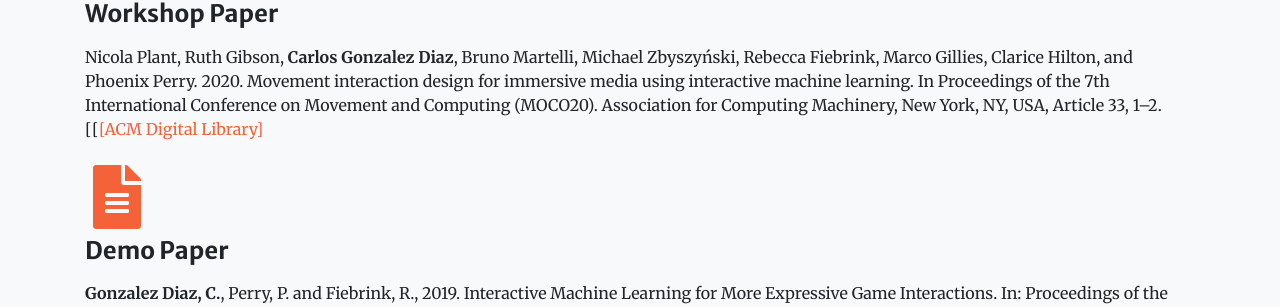
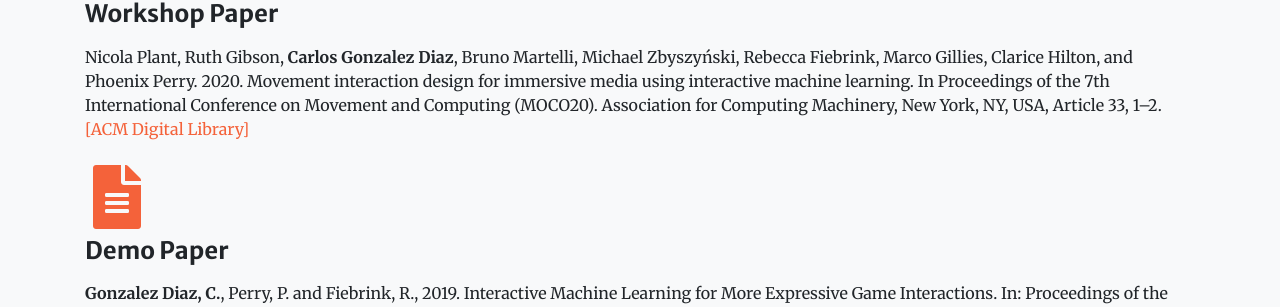
Before and after one commit to carlotes247/carlotes247.github.io, a Jekyll site: the page built from index.md, in a window 1280 px wide and 900 px high, scrolled down 6764 px. Shown: the part 213-520 px from the top of the window. Built offline with Jekyll 4.4.1, drawn with Linux system fonts in a browser that asks for light colours; nearby versions of some CDN libraries.

```diff
--- a/index.md
+++ b/index.md
@@ -176,7 +176,8 @@ sections:
         [[Science Open Link]](https://doi.org/10.14236/ewic/EVA2020.0) '
         icon: fa-file-alt
       - title: '**Workshop Paper**'
-        text: 'Nicola Plant, Ruth Gibson, **Carlos Gonzalez Diaz**, Bruno Martelli, Michael Zbyszyński, Rebecca Fiebrink, Marco Gillies, Clarice Hilton, and Phoenix Perry. 2020. Movement interaction design for immersive media using interactive machine learning. In Proceedings of the 7th International Conference on Movement and Computing (MOCO20). Association for Computing Machinery, New York, NY, USA, Article 33, 1–2. [[[[ACM Digital Library]](https://doi.org/10.1145/3401956.3404252) '
+        text: 'Nicola Plant, Ruth Gibson, **Carlos Gonzalez Diaz**, Bruno Martelli, Michael Zbyszyński, Rebecca Fiebrink, Marco Gillies, Clarice Hilton, and Phoenix Perry. 2020. Movement interaction design for immersive media using interactive machine learning. In Proceedings of the 7th International Conference on Movement and Computing (MOCO20). Association for Computing Machinery, New York, NY, USA, Article 33, 1–2.
+        [[ACM Digital Library]](https://doi.org/10.1145/3401956.3404252) '
         icon: fa-file-alt
       - title: '**Demo Paper**'
         text: ' **Gonzalez Diaz, C.**, Perry, P. and Fiebrink, R., 2019. Interactive Machine Learning for More Expressive Game Interactions. In: Proceedings of the IEEE Conference on Games. London, UK.
```
Also changed, not shown: other parts of index.md (+1 -1 lines).
